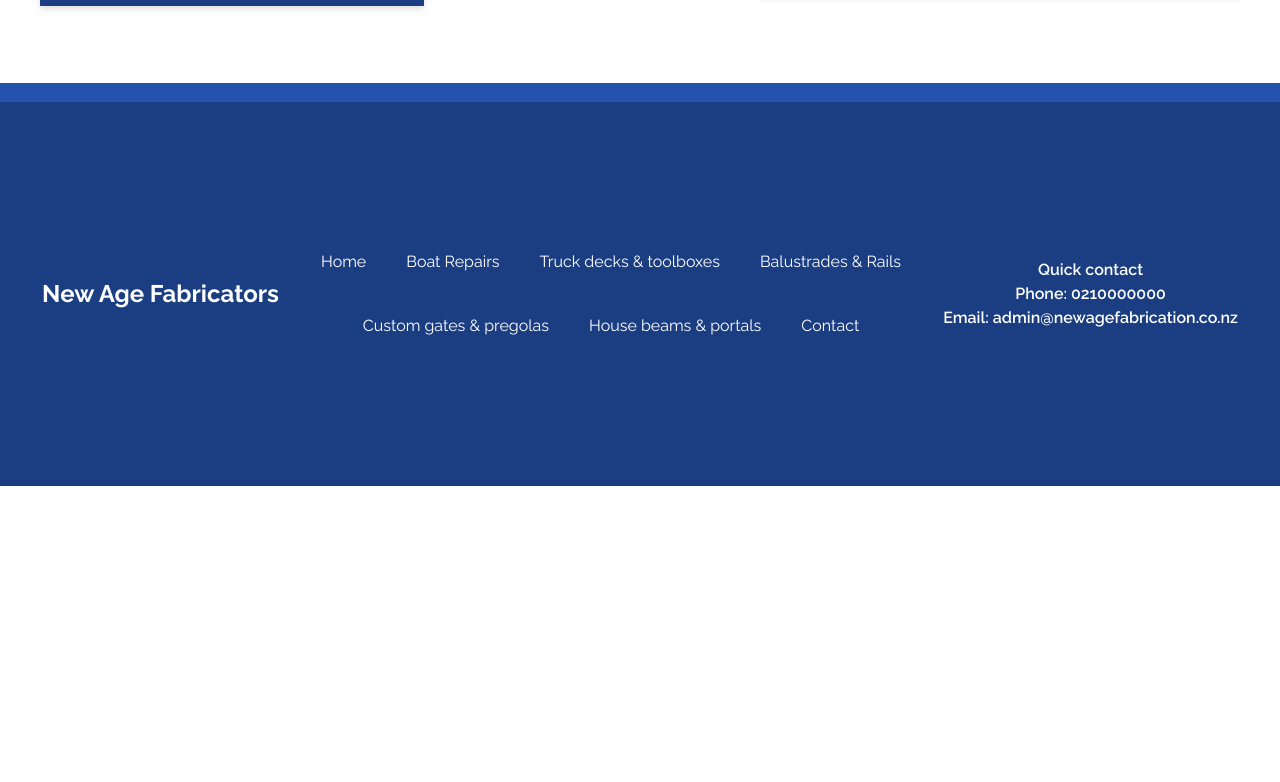
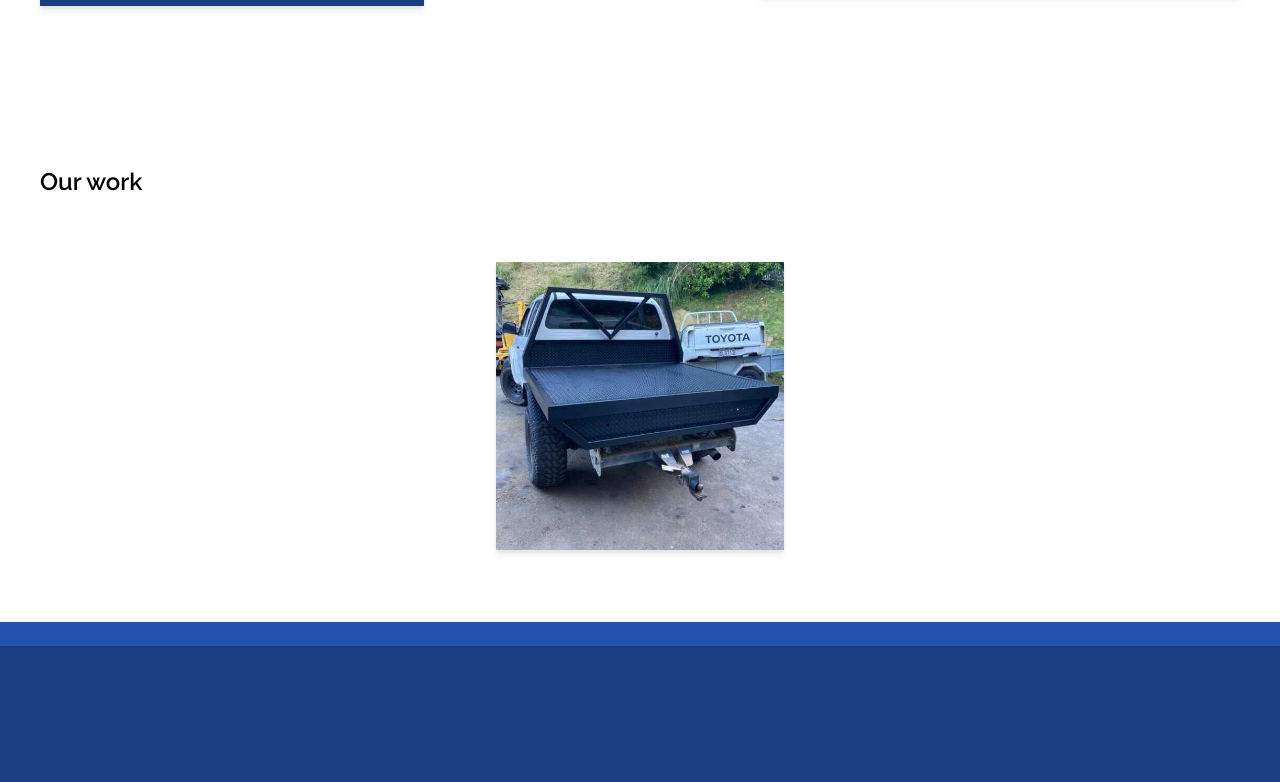
Before and after one commit to noobosapien/newagefabricators, a Next.js app: page /truck in a window 1280 px wide. Shown: the part 818-1600 px from the top of the page. Before the commit the page ends 1304 px from the top, so only its background shows below. Built offline with nearby package versions, Linux system fonts and the light colour scheme.

Commit message:
Fixed the buttons

```diff
--- a/components/Home/IndustryCard.js
+++ b/components/Home/IndustryCard.js
@@ -1,4 +1,5 @@
 import Image from "next/image";
+import Link from "next/link";
 import React from "react";
 
 export default function IndustryCard({ image, name, link }) {
@@ -17,9 +18,14 @@ export default function IndustryCard({ image, name, link }) {
 
         <p className="text-center text-l font-bold">{name}</p>
 
-        <span className="w-full text-center hover:cursor-pointer hover:bg-secondaryBlue bg-mainBlue rounded-xl p-3 text-white font-semibold">
+        <Link
+          href={link}
+          className="w-full text-center hover:cursor-pointer hover:bg-secondaryBlue bg-mainBlue rounded-xl p-3 text-white font-semibold"
+        >
+          {/* <span className="w-full text-center hover:cursor-pointer hover:bg-secondaryBlue bg-mainBlue rounded-xl p-3 text-white font-semibold"> */}
           More Info
-        </span>
+          {/* </span> */}
+        </Link>
       </div>
     </>
   );
--- a/components/Home/WhatWeDo.js
+++ b/components/Home/WhatWeDo.js
@@ -11,28 +11,28 @@ export default function WhatWeDo() {
     {
       image: Marine,
       name: "Boat repairs and modifications",
-      link: "/services",
+      link: "/boat_repairs",
     },
     {
       image: General,
       name: "Custom truck decks / Tool boxes",
-      link: "/services",
+      link: "/truck",
     },
     {
       image: CNC,
       name: "Balustrades / Rails",
-      link: "/services",
+      link: "/balustrades_rails",
     },
 
     {
       image: Gates,
       name: "Custom gates and pregolas",
-      link: "/services",
+      link: "/gates_pregolas",
     },
     {
       image: Structural,
       name: "Structural house beams / portals",
-      link: "/services",
+      link: "/beams_portals",
     },
   ]);
 
@@ -44,7 +44,7 @@ export default function WhatWeDo() {
         <div className="h-full max-w-[1200px] flex flex-col space-y-32 md:space-y-48 items-center justify-around">
           <h2 className="text-4xl text-center font-bold">What We Do</h2>
 
-          <div className="flex flex-col flex-wrap md:flex-row items-center justify-center md:justify-around md:space-x-10 space-y-10 md:gap-10">
+          <div className="flex flex-col flex-wrap md:flex-row items-center justify-center md:justify-around md:space-x-10 md:gap-10">
             {industries.map((industry, i) => (
               <IndustryCard
                 key={`industry_${i}`}
--- a/components/Layout.js
+++ b/components/Layout.js
@@ -167,7 +167,7 @@ export default function Layout({ active, children }) {
 
         {children}
 
-        <footer className="relative mt-24 w-screen h-96 bg-mainBlue footer">
+        <footer className="relative mt-24 w-screen py-48 bg-mainBlue footer">
           <div className="w-full h-full flex flex-col md:flex-row justify-evenly items-center space-y-10 md:space-y-0">
             <p className="text-white text-2xl font-bold">New Age Fabricators</p>
 
--- a/components/Services/ServiceCard.js
+++ b/components/Services/ServiceCard.js
@@ -1,4 +1,5 @@
 import Image from "next/image";
+import Link from "next/link";
 import React from "react";
 
 export default function ServiceCard({ image, name, desc1, desc2 }) {
@@ -25,9 +26,12 @@ export default function ServiceCard({ image, name, desc1, desc2 }) {
                   We are based in Wellington
                 </span>
 
-                <span className="w-full drop-shadow-md text-center bg-mainBlue text-white font-semibold cursor-pointer py-4 hover:opacity-70">
+                <Link
+                  href="/contact"
+                  className="w-full drop-shadow-md text-center bg-mainBlue text-white font-semibold cursor-pointer py-4 hover:opacity-70"
+                >
                   Contact us now
-                </span>
+                </Link>
               </div>
             </div>
           </div>
--- /dev/null
+++ b/components/Services/Work.js
@@ -0,0 +1,26 @@
+import Image from "next/image";
+import React from "react";
+
+export default function Work({ images }) {
+  return (
+    <>
+      <div className="flex items-center justify-center w-full mt-40 mb-24">
+        <div className="flex flex-col items-center lg:items-start w-full max-w-[1200px] gap-y-16">
+          <h2 className="font-semibold text-2xl">Our work</h2>
+
+          <div className="flex flex-wrap gap-10 flex-col items-center space-y-10 lg:space-y-0 lg:flex-row justify-evenly max-w-[1200px] w-full">
+            {images instanceof Array ? (
+              images.map((image) => (
+                <div className="relative h-72 w-72 lg:h-72 lg:w-72 drop-shadow-md">
+                  <Image src={image} />
+                </div>
+              ))
+            ) : (
+              <></>
+            )}
+          </div>
+        </div>
+      </div>
+    </>
+  );
+}
--- a/pages/balustrades_rails.js
+++ b/pages/balustrades_rails.js
@@ -2,6 +2,12 @@ import Layout from "@/components/Layout";
 import ServiceCard from "@/components/Services/ServiceCard";
 import React from "react";
 import Rail1 from "@/public/10.jpg";
+import Rail2 from "@/public/7.jpg";
+import Rail3 from "@/public/8.jpg";
+import Rail4 from "@/public/9.jpg";
+import Rail5 from "@/public/13.jpg";
+import Rail6 from "@/public/14.jpg";
+import Work from "@/components/Services/Work";
 
 const info = {
   name: "Balustrades and rails fabrication",
@@ -21,6 +27,8 @@ export default function BalustradesRails() {
           desc1={info.desc1}
           desc2={info.desc2}
         />
+
+        <Work images={[Rail2, Rail3, Rail4, Rail5, Rail6]} />
       </Layout>
     </>
   );
--- a/pages/beams_portals.js
+++ b/pages/beams_portals.js
@@ -2,6 +2,7 @@ import Layout from "@/components/Layout";
 import ServiceCard from "@/components/Services/ServiceCard";
 import React from "react";
 import Beams1 from "@/public/1.jpg";
+import Work from "@/components/Services/Work";
 
 const info = {
   name: "Structural beams and portals",
@@ -21,6 +22,8 @@ export default function BeamsPortals() {
           desc1={info.desc1}
           desc2={info.desc2}
         />
+
+        <Work images={[Beams1]} />
       </Layout>
     </>
   );
--- a/pages/boat_repairs.js
+++ b/pages/boat_repairs.js
@@ -2,6 +2,9 @@ import Layout from "@/components/Layout";
 import ServiceCard from "@/components/Services/ServiceCard";
 import React from "react";
 import Boat from "@/public/4.jpg";
+import Boat2 from "@/public/2.jpg";
+import Boat3 from "@/public/3.jpg";
+import Work from "@/components/Services/Work";
 
 const info = {
   name: "Boat repairs and modification",
@@ -21,6 +24,8 @@ export default function BoatRepairs() {
           desc1={info.desc1}
           desc2={info.desc2}
         />
+
+        <Work images={[Boat2, Boat3]} />
       </Layout>
     </>
   );
--- a/pages/gates_pregolas.js
+++ b/pages/gates_pregolas.js
@@ -2,6 +2,10 @@ import Layout from "@/components/Layout";
 import ServiceCard from "@/components/Services/ServiceCard";
 import React from "react";
 import Pregola1 from "@/public/18.jpg";
+import Pregola2 from "@/public/15.jpg";
+import Pregola3 from "@/public/16.jpg";
+import Pregola4 from "@/public/17.jpg";
+import Work from "@/components/Services/Work";
 
 const info = {
   name: "Gates and pregolas fabrication",
@@ -21,6 +25,8 @@ export default function GatesPregolas() {
           desc1={info.desc1}
           desc2={info.desc2}
         />
+
+        <Work images={[Pregola2, Pregola3, Pregola4]} />
       </Layout>
     </>
   );
--- a/pages/truck.js
+++ b/pages/truck.js
@@ -2,6 +2,8 @@ import Layout from "@/components/Layout";
 import ServiceCard from "@/components/Services/ServiceCard";
 import React from "react";
 import Truck1 from "@/public/6.jpg";
+import Truck2 from "@/public/5.jpg";
+import Work from "@/components/Services/Work";
 
 const info = {
   name: "Truck decks and toolboxes fabrication",
@@ -21,6 +23,7 @@ export default function TruckDecks() {
           desc1={info.desc1}
           desc2={info.desc2}
         />
+        <Work images={[Truck2]} />
       </Layout>
     </>
   );
```
